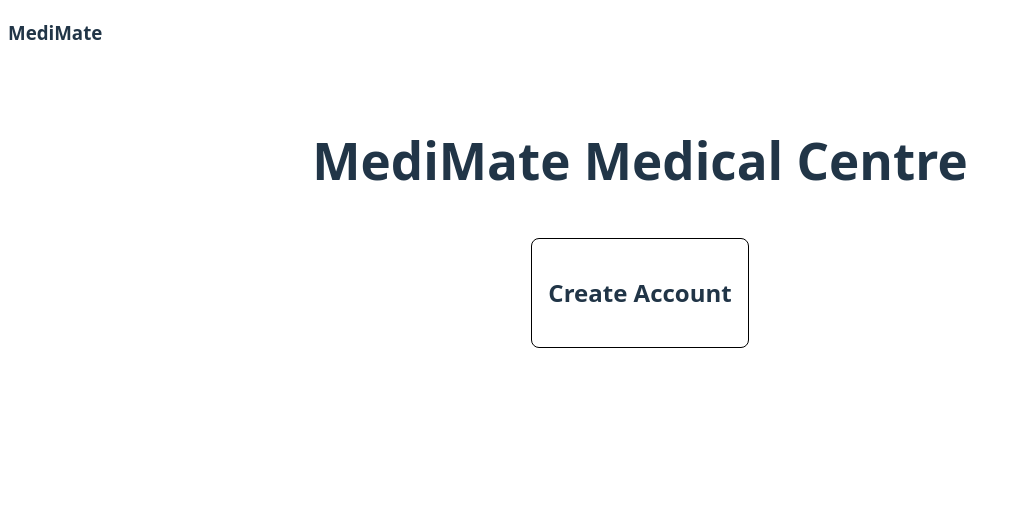
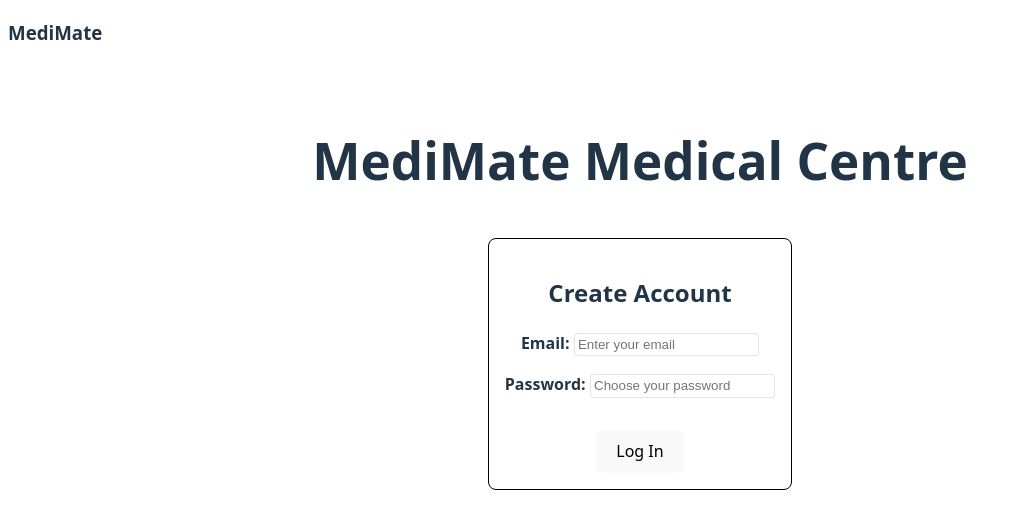
Before and after one commit to lillieharlow/MediMate-Front-End-Web-App, a React (Vite) app: page /signup in a window 1280 px wide. Shown: the top 528 px of the page, without its empty margins (0-1020 px from the left). Built offline with nearby package versions, Linux system fonts and the light colour scheme.

Commit message:
feat: Add CreateAccountForm structure & placeholder submission handler

```diff
--- a/src/components/CreateAccountForm.jsx
+++ b/src/components/CreateAccountForm.jsx
@@ -1,19 +1,10 @@
+/** biome-ignore-all lint/a11y/noLabelWithoutControl: Ignored due to use of custom InputField component */
+
+import { useState } from 'react';
 import styled from 'styled-components';
-import { Card } from '../style/componentStyles';
+import { Card, FormErrorSpan, StyledForm } from '../style/componentStyles';
 
-const StyledForm = styled.form`
-    display: flex;
-    flex-direction: column;
-    align-items: center;
-    gap: 1rem;
-    > label {
-      font-weight: bold;
-    }
-    > #login-error-span {
-      color: red;
-    }
-`;
-
+// TODO: Update styling for input to reflect front-end validation once done
 const StyledInput = styled.input`
   padding: 0.2rem;
   border-radius: 4px;
@@ -28,9 +19,45 @@ const StyledInput = styled.input`
 `;
 
 export default function CreateAccountForm() {
+  const [email, setEmail] = useState('');
+  const [password, setPassword] = useState('');
+  const [error, setError] = useState(null);
+
+  const handleSignupSubmit = event => {
+    event.preventDefault();
+    setError(null);
+  };
   return (
     <Card>
       <h2 data-testid="app-signup-heading">Create Account</h2>
+      <StyledForm onSubmit={handleSignupSubmit} data-testid="app-signup-form">
+        <label>
+          Email:{' '}
+          <StyledInput
+            type="email"
+            value={email}
+            onChange={event => setEmail(event.target.value)}
+            placeholder="Enter your email"
+            required
+            data-testid="app-login-form-input-email"
+          />
+        </label>
+        <label>
+          Password:{' '}
+          <StyledInput
+            type="password"
+            value={password}
+            onChange={event => setPassword(event.target.value)}
+            placeholder="Choose your password"
+            required
+            data-testid="app-login-form-input-password"
+          />
+        </label>
+        <FormErrorSpan id="login-error-span">{error || ''}</FormErrorSpan>
+        <button type="submit" data-testid="app-login-form-button-submit">
+          Log In
+        </button>
+      </StyledForm>
     </Card>
   );
 }
```
